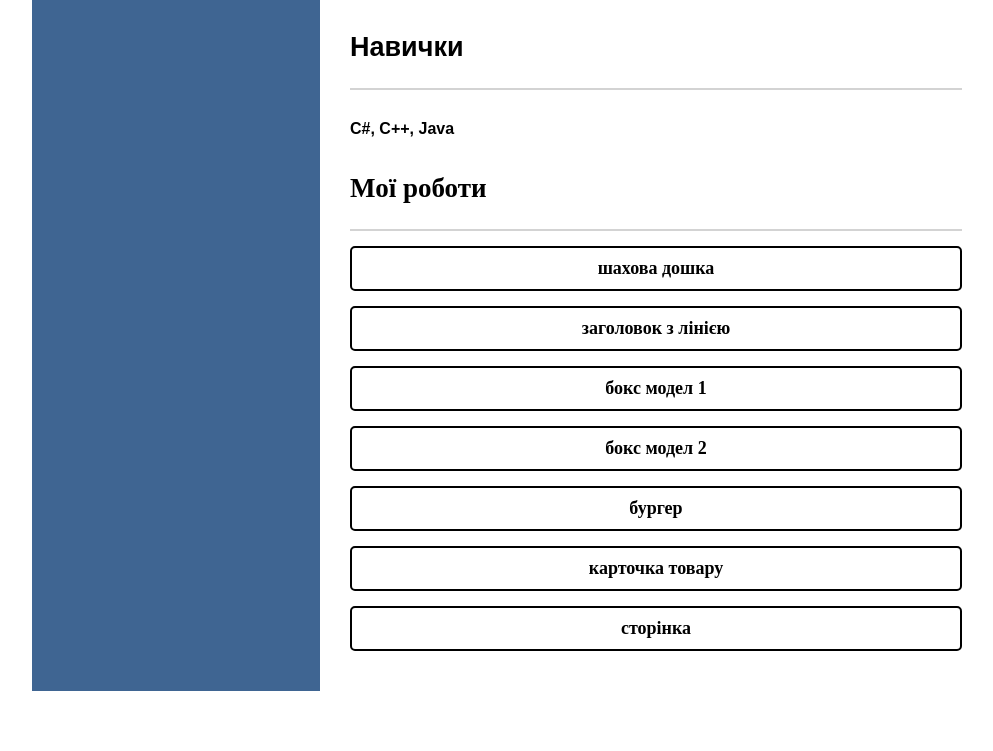
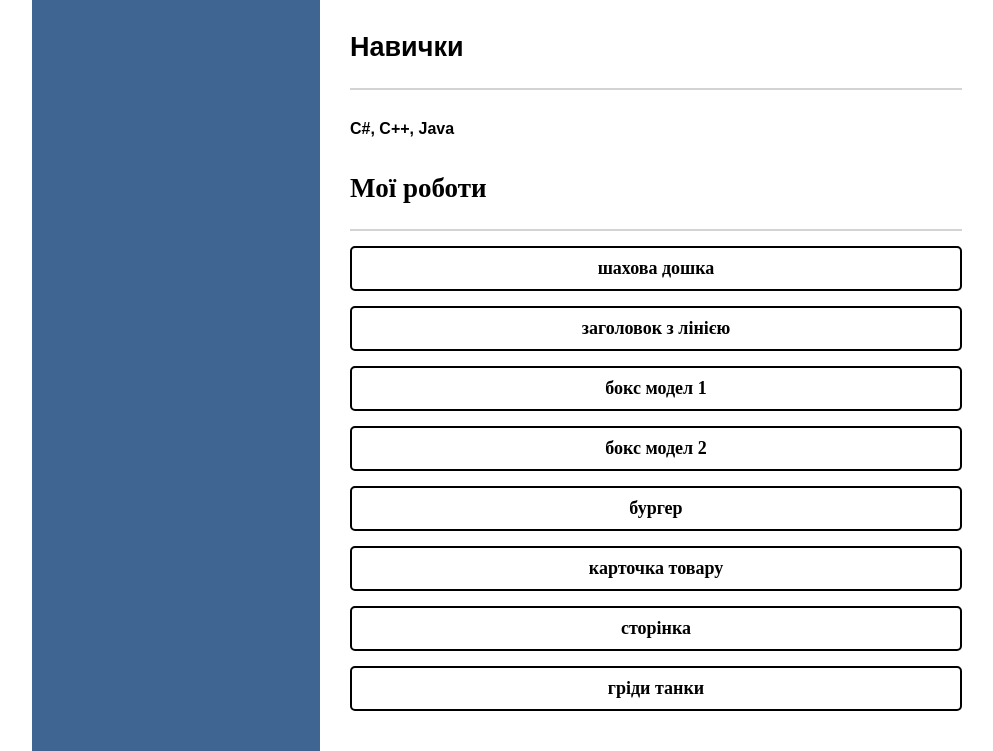
Before and after one commit to Vulkan89/vulkan89.github.io, a plain HTML site: page index.html in a window 1280 px wide. Shown: the part 1156-1907 px from the top of the page, without its empty margins (128-1121 px from the left). Before the commit the page ends 1847 px from the top, so only its background shows below. Drawn offline with Linux system fonts and the light colour scheme.

Commit message:
Add files via upload

```diff
--- a/index.html
+++ b/index.html
@@ -246,6 +246,9 @@
 								<li class="buttons">
 									<a href="../pagestyle/index.html">сторінка</a>
 								</li>
+								<li class="buttons">
+									<a href="../tanks/index.html">гріди танки</a>
+								</li>
 							</ul>
 				</div>
 
```
